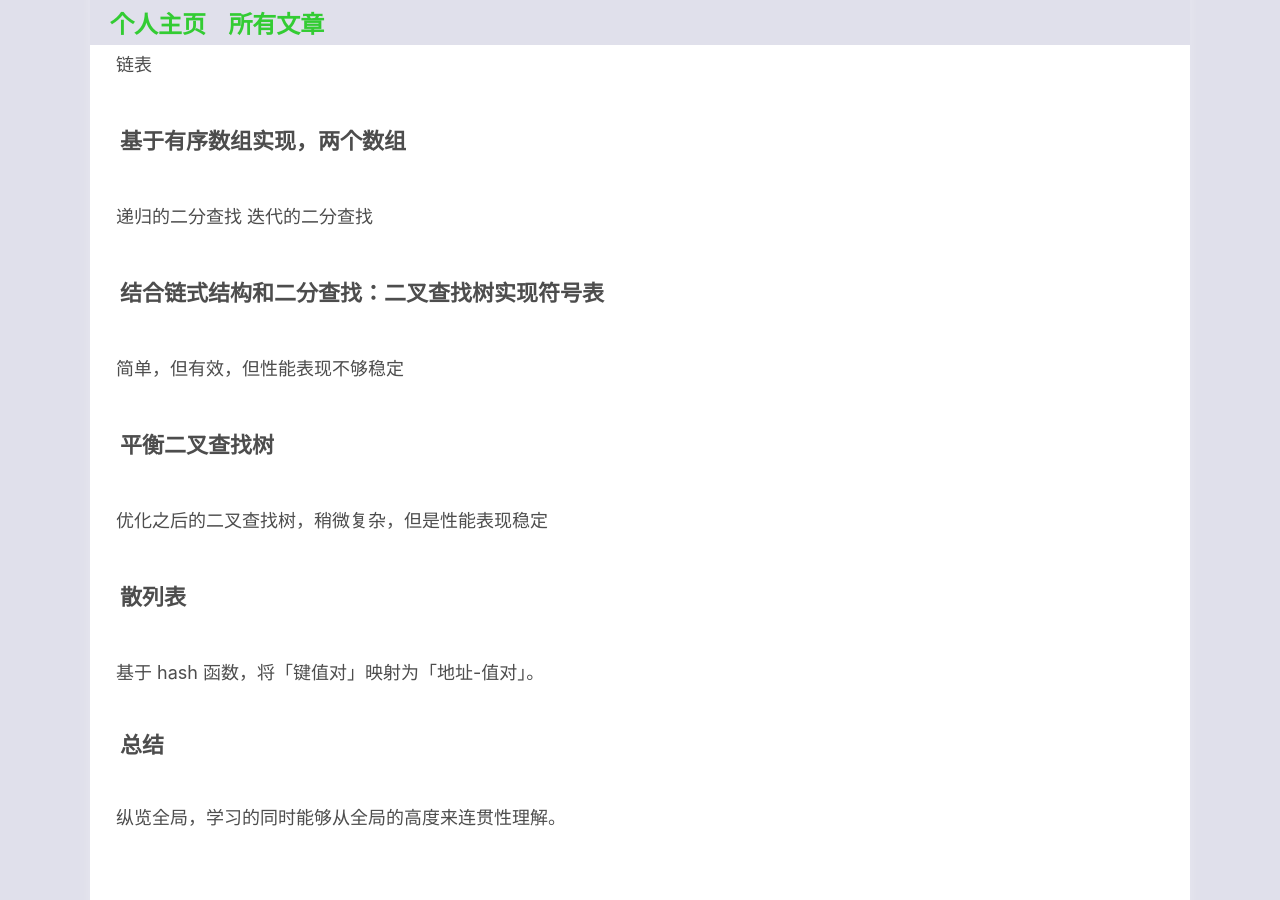
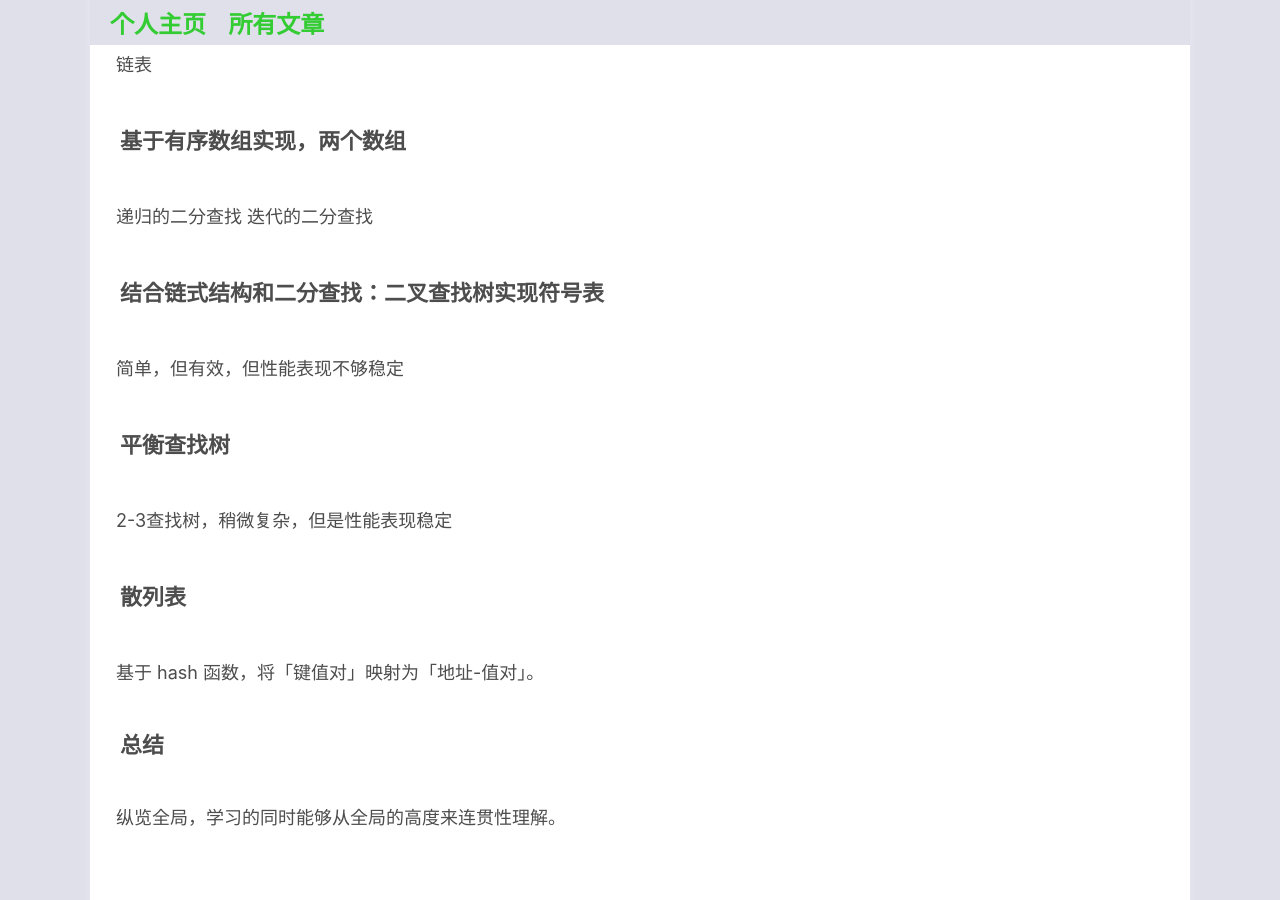
Before and after one commit to xxleyi/xxleyi.github.io, a Jekyll site: the page built from _posts/2017-09-21-符号表.md, in a window 1280 px wide and 900 px high, scrolled down 1069 px. Built offline with Jekyll 4.4.1, drawn with Linux system fonts in a browser that asks for light colours.

Commit message:
update a blog.

```diff
--- a/_posts/2017-09-21-符号表.md
+++ b/_posts/2017-09-21-符号表.md
@@ -36,8 +36,8 @@
 迭代的二分查找
 ### 结合链式结构和二分查找：二叉查找树实现符号表
 简单，但有效，但性能表现不够稳定
-### 平衡二叉查找树
-优化之后的二叉查找树，稍微复杂，但是性能表现稳定
+### 平衡查找树
+2-3查找树，稍微复杂，但是性能表现稳定
 ### 散列表
 基于 hash 函数，将「键值对」映射为「地址-值对」。
 
```
